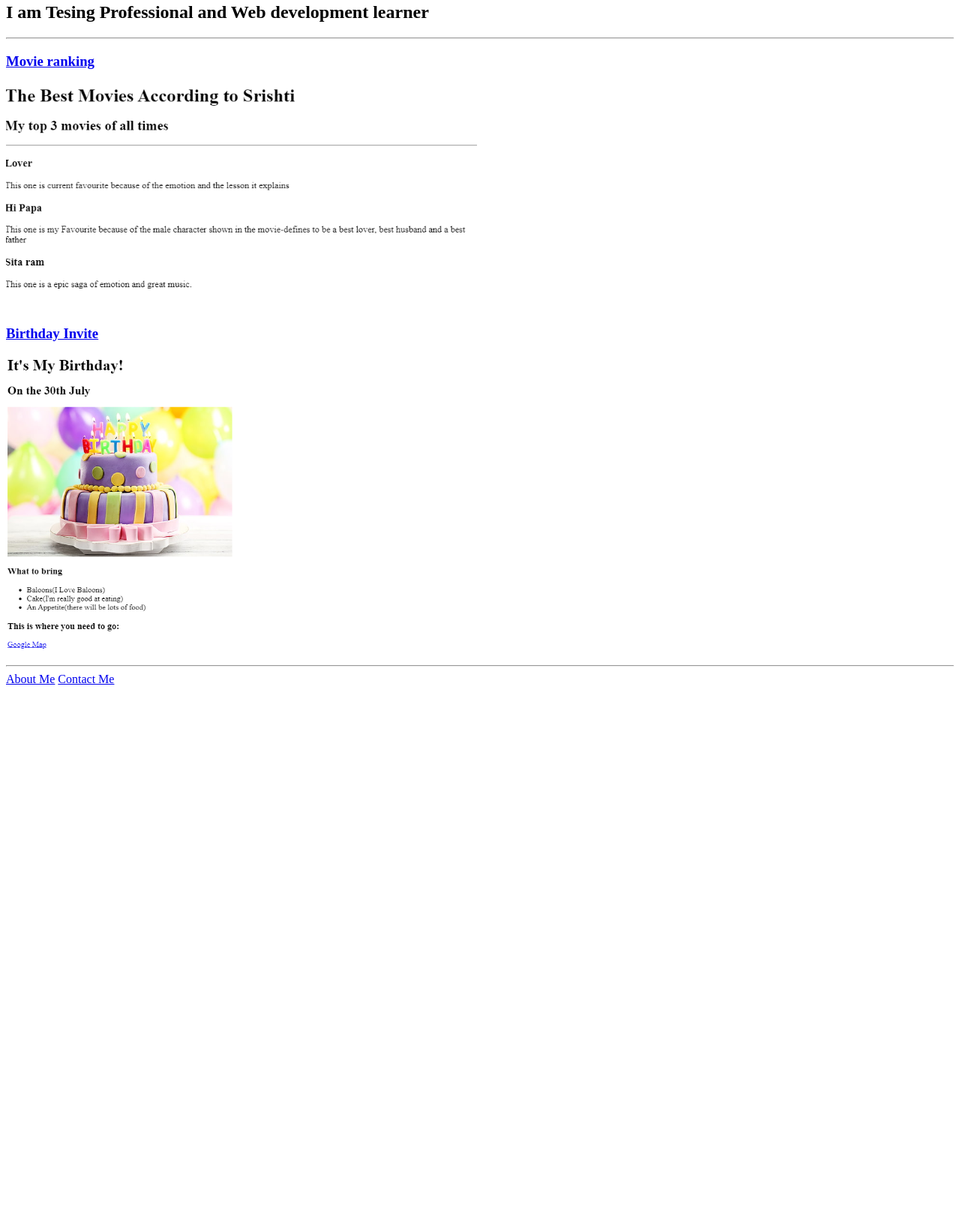
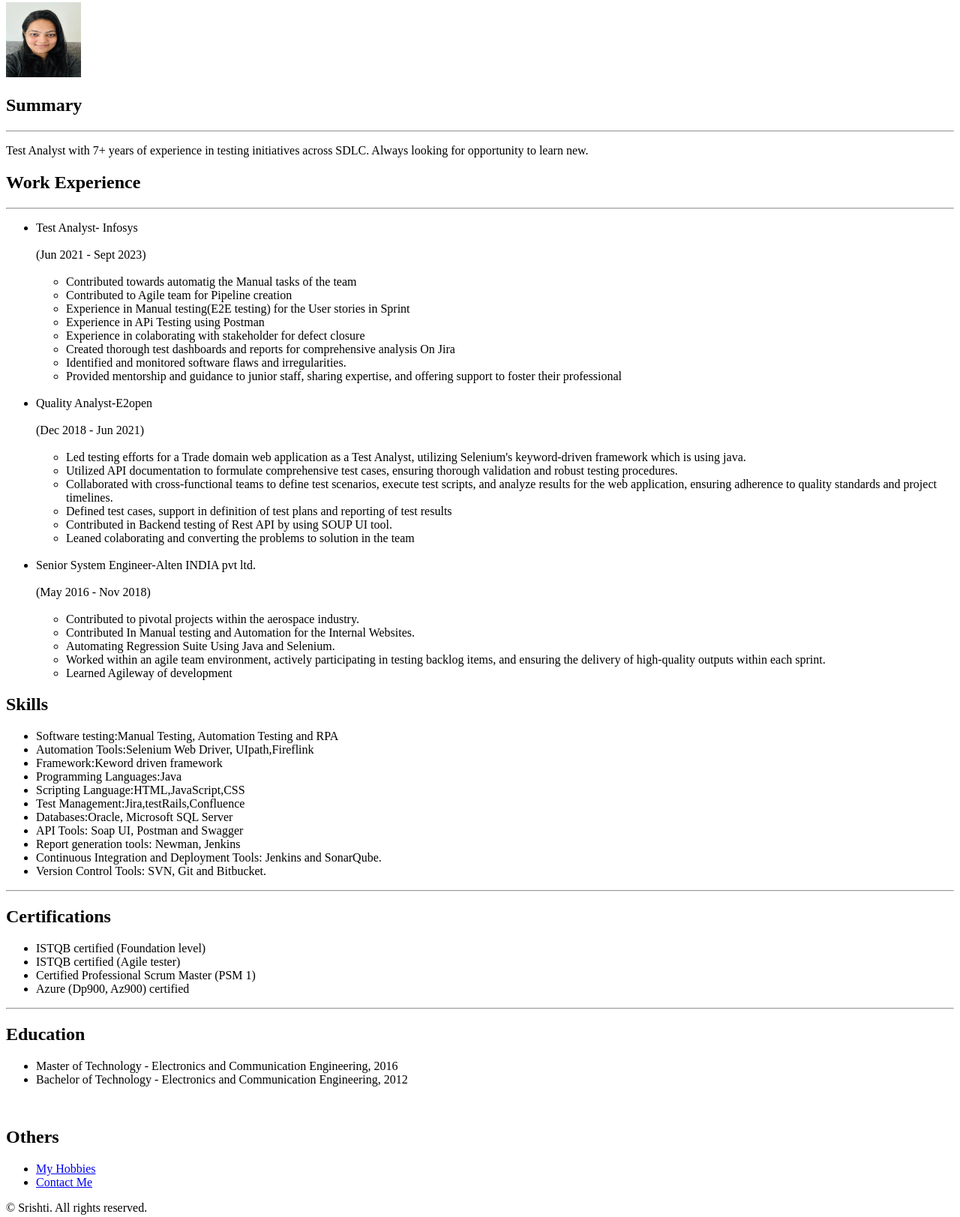
Before and after one commit to srishti0730/html-portfolio, a plain HTML site: page index.html in a window 1280 px wide. Shown: the part 77-1700 px from the top of the page at 75% size. Before the commit the page ends 1000 px from the top, so only its background shows below. Drawn offline with Linux system fonts and the light colour scheme.

Commit message:
Add files via upload

```diff
--- a/index.html
+++ b/index.html
@@ -1,39 +1,91 @@
-<!-- TODO 1: Create the HTML Boilerplate -->
 <!DOCTYPE html>
 <html lang="en">
 <head>
     <meta charset="UTF-8">
     <meta name="viewport" content="width=device-width, initial-scale=1.0">
-    <title>Srishti Portfolio</title>
+    <title>My Resume</title>
 </head>
 <body>
     <h1>Srishti</h1>
-    <h2>I am Tesing Professional and Web development learner</h2>
+    <img src="./photo.jpg" alt="My photo" width="100" height="100"/>
+    <h2>Summary</h2>
     <hr >
-   <h3><a href="./public/movie-ranking.html">Movie ranking</a></h3>
+    <p>Test Analyst with 7+ years of experience in testing initiatives across SDLC. Always looking for opportunity to learn new.</p>
+    <h2>Work Experience</h2>
+    <hr >
+    <ul>
+        <li>Test Analyst- Infosys <br><br> (Jun 2021 - Sept 2023)
+            <ul>
+                <br>
+                <li>Contributed towards automatig the Manual tasks of the team</li>
+                <li>Contributed to Agile team for Pipeline creation</li>
+                <li>Experience in Manual testing(E2E testing) for the User stories in Sprint</li>
+                <li>Experience in APi Testing using Postman</li>
+                <li>Experience in colaborating with stakeholder for defect closure</li>
+                <li>Created thorough test dashboards and reports for comprehensive analysis On Jira</li>
+                <li>Identified and monitored software flaws and irregularities.</li>
+                <li>Provided mentorship and guidance to junior staff, sharing expertise, and offering support to foster their professional</li>
+            </ul>
+        </li>
+        <br >
+        <li>Quality Analyst-E2open<br><br> (Dec 2018 - Jun 2021)
+            <ul>
+                <br>
+                <li>Led testing efforts for a Trade domain web application as a Test Analyst, utilizing Selenium's keyword-driven framework which is using java. </li>
+                <li>Utilized API documentation to formulate comprehensive test cases, ensuring thorough validation and robust testing procedures.</li>
+                <li>Collaborated with cross-functional teams to define test scenarios, execute test scripts, and analyze results for the web application, ensuring adherence to quality standards and project timelines.</li>
+                <li>Defined test cases, support in definition of test plans and reporting of test results</li>
+                <li>Contributed in Backend testing of Rest API by using SOUP UI tool.</li>
+                <li>Leaned colaborating and converting the problems to solution in the team</li>
+            </ul>
+        </li>
+        <br >
+        <li>Senior System Engineer-Alten INDIA pvt ltd.<br><br>(May 2016 - Nov 2018)
+            <ul>
+                <br>
+                <li>Contributed to pivotal projects within the aerospace industry.</li>
+                <li>Contributed In Manual testing and Automation for the Internal Websites.</li>
+                <li>Automating Regression Suite Using Java and Selenium.</li>
+                <li>Worked within an agile team environment, actively participating in testing backlog items, and ensuring the delivery of high-quality outputs within each sprint.</li>
+                <li>Learned Agileway of development</li>
+            </ul>
+        </li>
 
-    <img src="./assets/images/Movie.png" alt="Movie ranking project" style="height:300px;"/>
-
-    <h3><a href="./public/birthday-invite.html">Birthday Invite</a></h3>
-
-    <img src="./assets/images/Birthday.png" alt="Birthday project preview" style="height:400px;"/>
-
-
+    </ul>
+    <h2>Skills</h2>
+    <ul>
+        <li>Software testing:Manual Testing, Automation Testing and RPA</li>
+        <li>Automation Tools:Selenium Web Driver, UIpath,Fireflink</li>
+        <li>Framework:Keword driven framework</li>
+        <li>Programming Languages:Java</li>
+        <li>Scripting Language:HTML,JavaScript,CSS</li>
+        <li>Test Management:Jira,testRails,Confluence</li>
+        <li>Databases:Oracle, Microsoft SQL Server</li>
+        <li>API Tools: Soap UI, Postman and Swagger</li>
+        <li>Report generation tools: Newman, Jenkins</li>
+        <li>Continuous Integration and Deployment Tools: Jenkins and SonarQube.</li>
+        <li>Version Control Tools: SVN, Git and Bitbucket.</li>
+    </ul>
     <hr >
-    <a href="./public/about.html">About Me</a>  <a href="./public/contact.html">Contact Me</a>
+    <h2>Certifications</h2>
+    <ul>
+        <li>ISTQB certified (Foundation level)</li>
+        <li>ISTQB certified (Agile tester)</li>
+        <li>Certified Professional Scrum Master (PSM 1)</li>
+        <li>Azure (Dp900, Az900) certified</li>
+    </ul>
+    <hr >
+    <h2>Education</h2>
+    <ul>
+        <li>Master of Technology - Electronics and Communication Engineering, 2016</li>
+        <li>Bachelor of Technology - Electronics and Communication Engineering, 2012</li>
+    </ul>
+    <br >
+    <h2>Others</h2>
+    <ul>
+        <li><a href="./hobbies.html">My Hobbies</a></li>
+        <li><a href="./contact.html">Contact Me</a></li>
+    </ul>
+<footer>© Srishti. All rights reserved.</footer>
 </body>
 </html>
-
-<!-- TODO 2: Add Your previous projects' HTML into the public folder -->
-
-<!-- TODO 3: Take screenshots of your project previews and add the images to the images folder -->
-
-<!-- TODO 4: Add titles/subtitles etc. -->
-
-<!-- TODO 5: Add a link to the project pages -->
-
-<!-- TODO 6: Add images to show the project previews
-HINT for TODO 6: You can use the height attribute set to 200 to make the image smaller:
-https://developer.mozilla.org/en-US/docs/Web/HTML/Element/img#attr-height -->
-
-<!-- TODO 7: Add the Contact Me and About Me page links -->
```
Also changed, not shown: contact.html (added, +17 -0 lines), hobbies.html (added, +16 -0 lines), photo.jpg (added).
